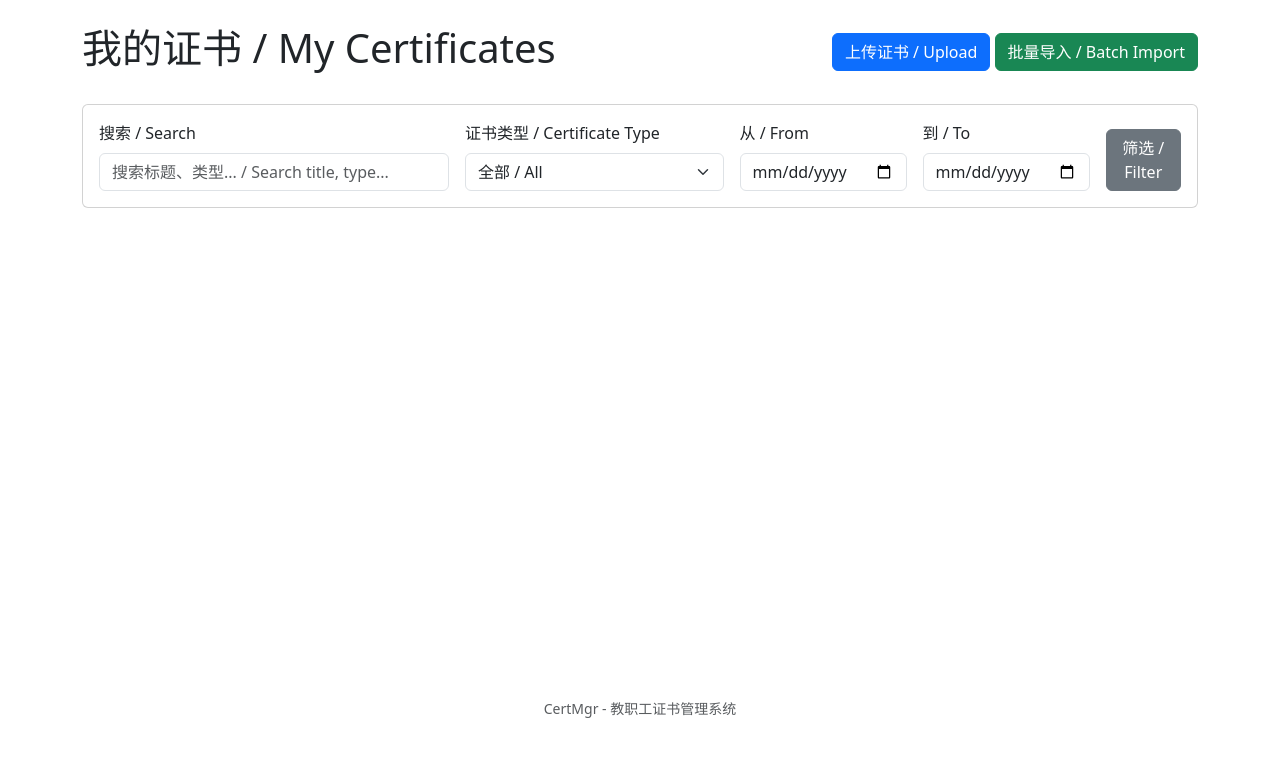
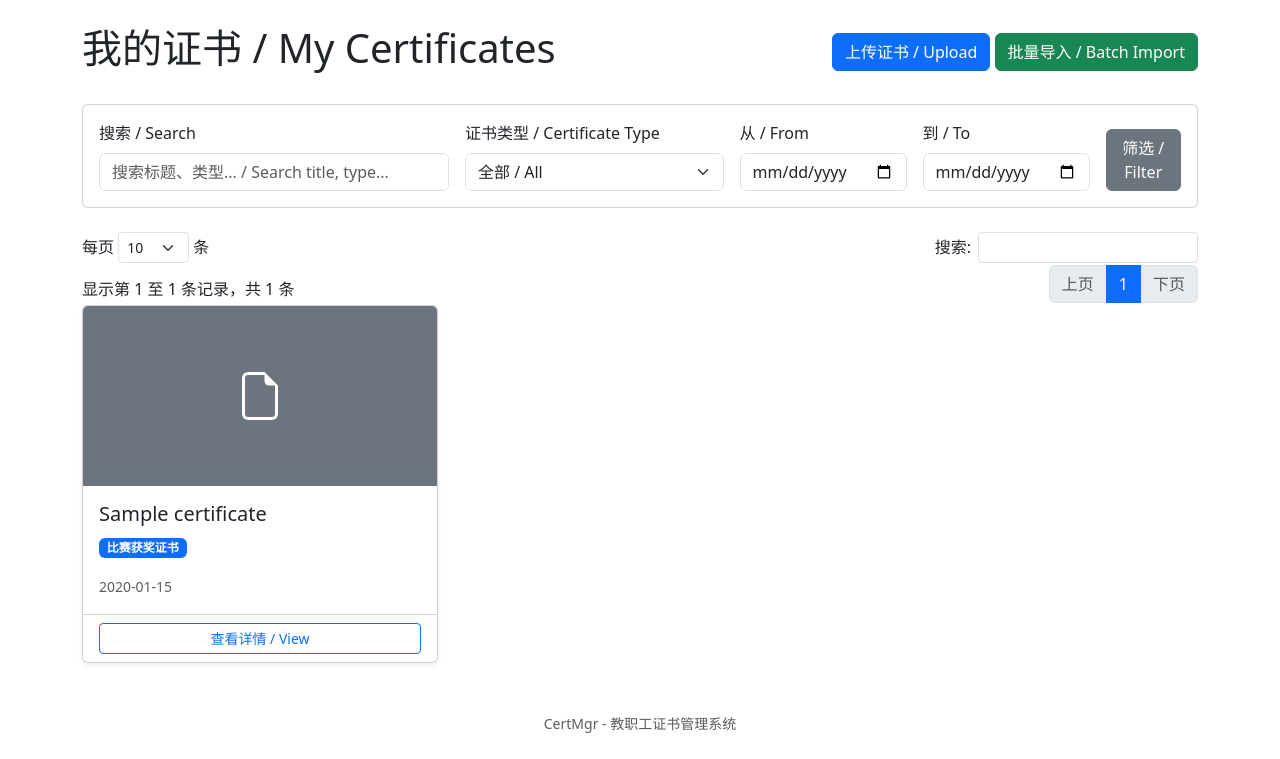
Before and after one commit to zb262035/CertMgr, a Flask app: page /certificates/ in a window 1280 px wide. Shown: the part 56-815 px from the top of the page. Before the commit the page ends 774 px from the top, so only its background shows below. Run offline with Flask 3, Linux system fonts and the light colour scheme; a user stored in the database is signed in; tables that the repository leaves empty hold one stand-in row (values such as "Sample post"); some libraries are stand-ins or nearby versions.

Commit message:
fix(phase-2): security and functionality fixes
- Fix recordsTotal info leak in API (now returns user-scoped count)
- Fix delete_file('') attempting to delete uploads directory
- Add jQuery to base.html for DataTables
- Fix certificate card click with event delegation

Co-Authored-By: Claude Opus 4.6 <noreply@anthropic.com>

```diff
--- a/app/blueprints/certificates/api.py
+++ b/app/blueprints/certificates/api.py
@@ -46,6 +46,9 @@ def certificates_data():
     if not current_user.is_admin:
         query = query.filter_by(user_id=current_user.id)
 
+    # Total count before filtering (recordsTotal)
+    records_total = query.count()
+
     # Global search across title, type, and holder name (CERT-07)
     if search_value:
         search_filter = or_(
@@ -66,8 +69,8 @@ def certificates_data():
     if filter_date_to:
         query = query.filter(Certificate.created_at <= filter_date_to)
 
-    # Total count before filtering
-    total_count = query.count()
+    # Count after filtering (recordsFiltered)
+    records_filtered = query.count()
 
     # Apply sorting and pagination
     order_col = columns[order_column] if order_column < len(columns) else 'created_at'
@@ -78,8 +81,8 @@ def certificates_data():
 
     return jsonify({
         'draw': draw,
-        'recordsTotal': Certificate.query.count(),
-        'recordsFiltered': total_count,
+        'recordsTotal': records_total,
+        'recordsFiltered': records_filtered,
         'data': [cert.to_dict() for cert in records]
     })
 
--- a/app/templates/base.html
+++ b/app/templates/base.html
@@ -87,6 +87,7 @@
     </footer>
 
     <script src="https://cdn.jsdelivr.net/npm/bootstrap@5.3.8/dist/js/bootstrap.bundle.min.js"></script>
+    <script src="https://code.jquery.com/jquery-3.6.0.min.js"></script>
     {% block extra_js %}{% endblock %}
 </body>
 </html>
--- a/app/templates/certificates/list.html
+++ b/app/templates/certificates/list.html
@@ -50,6 +50,19 @@
     </div>
 </div>
 
+{# Hidden table for DataTables initialization #}
+<table id="certificates-table" class="table table-striped" style="display: none;">
+    <thead>
+        <tr>
+            <th>ID</th>
+            <th>标题</th>
+            <th>类型</th>
+            <th>创建时间</th>
+            <th>MIME</th>
+        </tr>
+    </thead>
+</table>
+
 {# DataTables with card rendering (per user decision: card layout) #}
 <div id="certificates-container" class="row row-cols-1 row-cols-md-2 row-cols-lg-3 g-4">
     {# Cards will be rendered here by DataTables #}
@@ -93,7 +106,17 @@ $(document).ready(function() {
         ],
         order: [[3, 'desc']],
         language: {
-            url: '//cdn.datatables.net/plug-ins/1.11.5/i18n/zh.json'
+            search: "搜索:",
+            lengthMenu: "每页 _MENU_ 条",
+            info: "显示第 _START_ 至 _END_ 条记录，共 _TOTAL_ 条",
+            paginate: {
+                first: "首页",
+                previous: "上页",
+                next: "下页",
+                last: "末页"
+            },
+            zeroRecords: "暂无证书 / No certificates found",
+            processing: "加载中..."
         },
         drawCallback: function() {
             // Render cards from table data
@@ -106,12 +129,14 @@ $(document).ready(function() {
         container.empty();
 
         var rows = table.rows().data();
+        console.log('[DEBUG] renderCertificateCards called, rows count:', rows.length);
         if (rows.length === 0) {
             container.html('<div class="col-12"><div class="alert alert-info">暂无证书 / No certificates found</div></div>');
             return;
         }
 
         rows.each(function(cert) {
+            console.log('[DEBUG] Rendering cert:', cert.id, cert.title);
             var imageHtml = '';
             if (cert.file_mime_type && cert.file_mime_type.includes('image')) {
                 imageHtml = `<img src="/certificates/${cert.id}/file" class="card-img-top" alt="${cert.title}" style="height: 180px; object-fit: cover;">`;
@@ -133,7 +158,7 @@ $(document).ready(function() {
                         <p class="card-text"><small class="text-muted">${date}</small></p>
                     </div>
                     <div class="card-footer bg-transparent">
-                        <a href="/certificates/${cert.id}" class="btn btn-sm btn-outline-primary w-100">查看详情 / View</a>
+                        <button type="button" class="btn btn-sm btn-outline-primary w-100 view-cert-btn" data-cert-id="${cert.id}">查看详情 / View</button>
                     </div>
                 </div>
             </div>`;
@@ -152,6 +177,13 @@ $(document).ready(function() {
             table.draw();
         }
     });
+
+    // Event delegation for certificate card buttons
+    $(document).on('click', '#certificates-container .view-cert-btn', function(e) {
+        var certId = $(this).data('cert-id');
+        console.log('[DEBUG] Button click captured! certId:', certId);
+        window.location.href = '/certificates/' + certId;
+    });
 });
 </script>
 {% endblock %}
```
Also changed, not shown: app/services/file_storage_service.py (+5 -2 lines).
